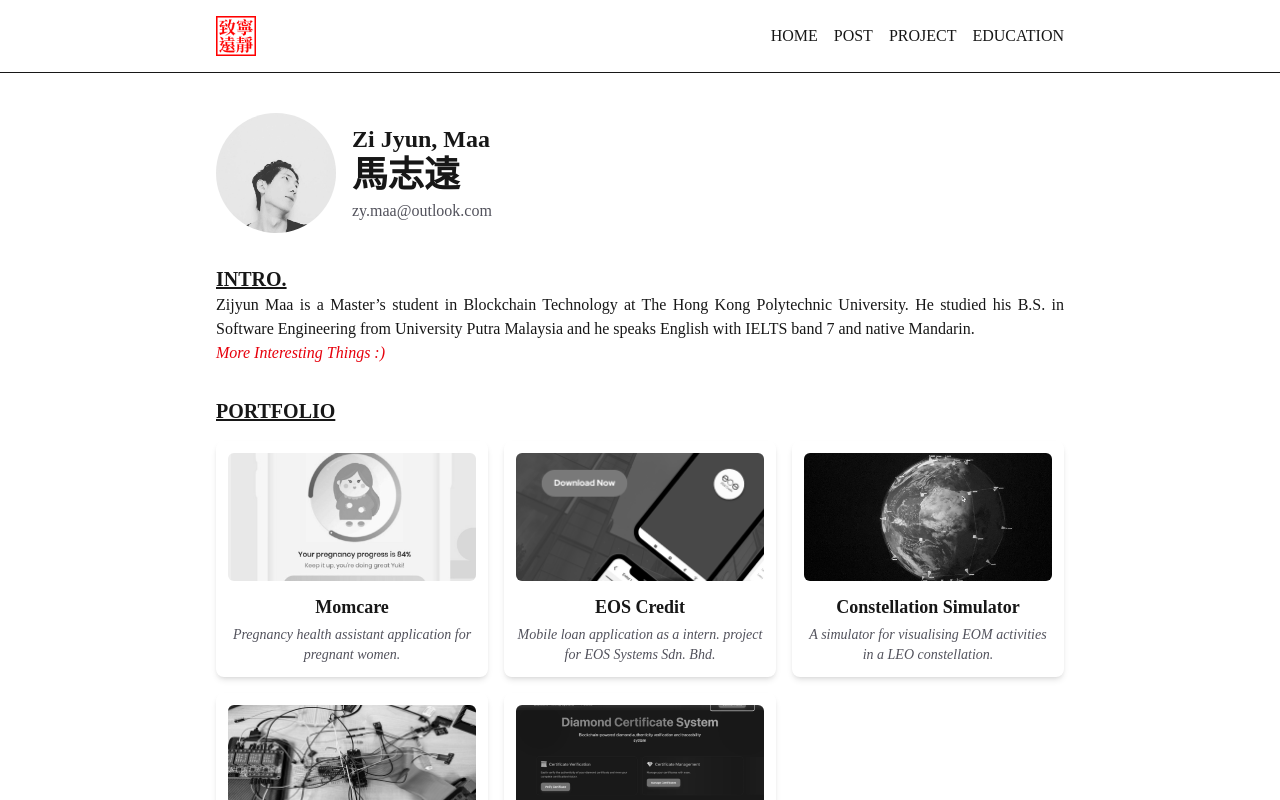
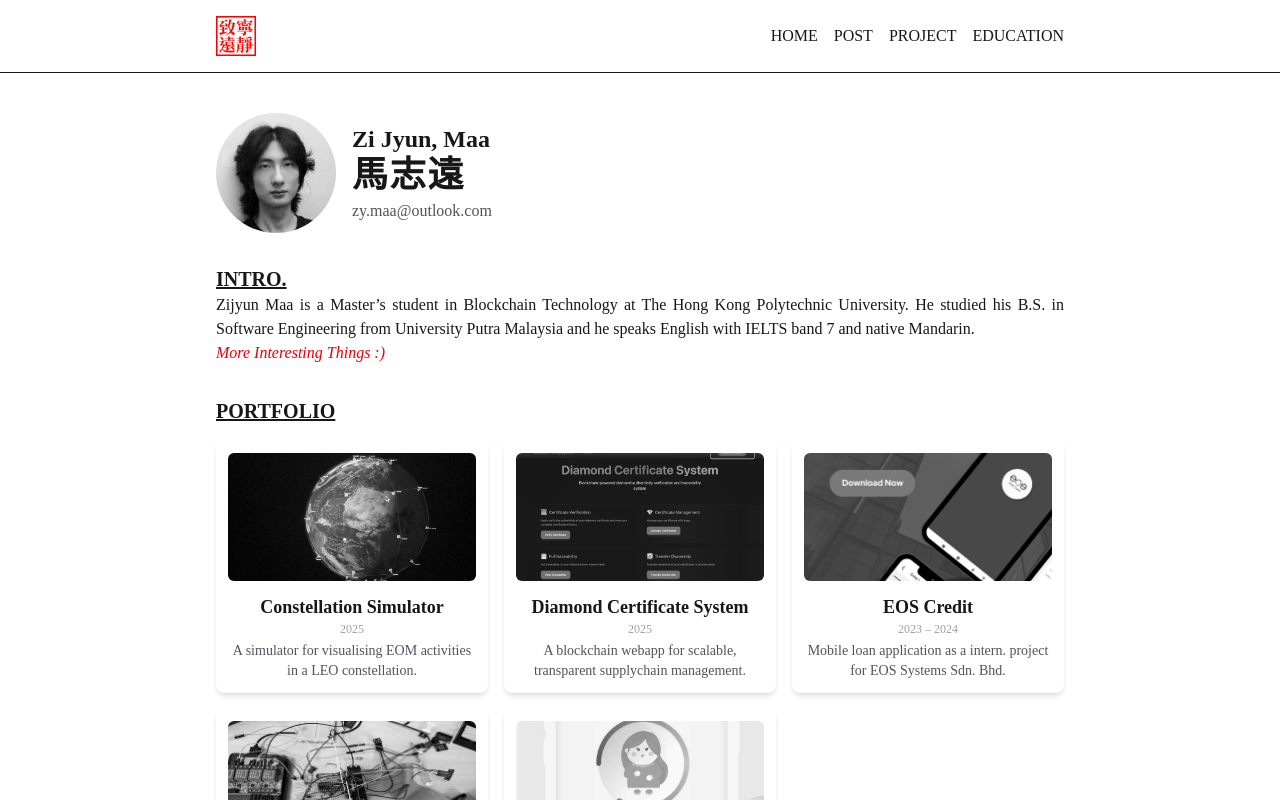
Before and after one commit to MaaZiJyun/official-profile, a Next.js app: page / in a window 1280 px wide. Shown: the top 800 px of the page. Built offline with nearby package versions, Linux system fonts and the light colour scheme.

Commit message:
updates a little

```diff
--- a/src/app/page.tsx
+++ b/src/app/page.tsx
@@ -1,3 +1,4 @@
+import { Yesteryear } from "next/font/google";
 import Image from "next/image";
 import Link from "next/link";
 
@@ -14,7 +15,7 @@ export default function Home() {
         />
         <div>
           <h1 className="text-2xl font-bold">Zi Jyun, Maa</h1>
-          <h1 className="text-4xl font-bold">馬志遠</h1>
+          <h1 className="text-4xl font-bold tracking-wider">馬志遠</h1>
           <p className="mt-1 text-zinc-600">zy.maa@outlook.com</p>
         </div>
       </div>
@@ -40,29 +41,34 @@ export default function Home() {
         <div className="mt-4 grid grid-cols-1 gap-4 sm:grid-cols-2 md:grid-cols-3">
           {[
             {
-              img: "/momcare.png",
-              title: "Momcare",
-              desc: "Pregnancy health assistant application for pregnant women.",
+              img: "/simu.png",
+              title: "Constellation Simulator",
+              year: "2025",
+              desc: "A simulator for visualising EOM activities in a LEO constellation.",
+            },
+            {
+              img: "/certsys.png",
+              title: "Diamond Certificate System",
+              year: "2025",
+              desc: "A blockchain webapp for scalable, transparent supplychain management.",
             },
             {
               img: "/eos.png",
               title: "EOS Credit",
+              year: "2023 – 2024",
               desc: "Mobile loan application as a intern. project for EOS Systems Sdn. Bhd.",
-            },
-            {
-              img: "/simu.png",
-              title: "Constellation Simulator",
-              desc: "A simulator for visualising EOM activities in a LEO constellation.",
             },
             {
               img: "/cradle.png",
               title: "Smart Cradle",
-              desc: "Final-year IoT project on baby-monitoring hardware and application development.",
+              year: "2023",
+              desc: "Bachelor IoT project on baby-monitoring hardware and application development.",
             },
             {
-              img: "/certsys.png",
-              title: "Diamond Certificate System",
-              desc: "A blockchain webapp for scalable, transparent supplychain management.",
+              img: "/momcare.png",
+              title: "Momcare",
+              year: "2021 – 2022",
+              desc: "Pregnancy health assistant application for pregnant women.",
             },
           ].map((p) => (
             <Link
@@ -82,7 +88,8 @@ export default function Home() {
                   />
                 </div>
                 <div className="mt-3 text-lg font-semibold">{p.title}</div>
-                <div className="mt-1 text-sm text-zinc-600 italic">
+                <div className="text-xs text-zinc-400">{p.year}</div>
+                <div className="mt-1 text-sm text-zinc-600">
                   {p.desc}
                 </div>
               </div>
```
Also changed, not shown: public/profile.jpg.
